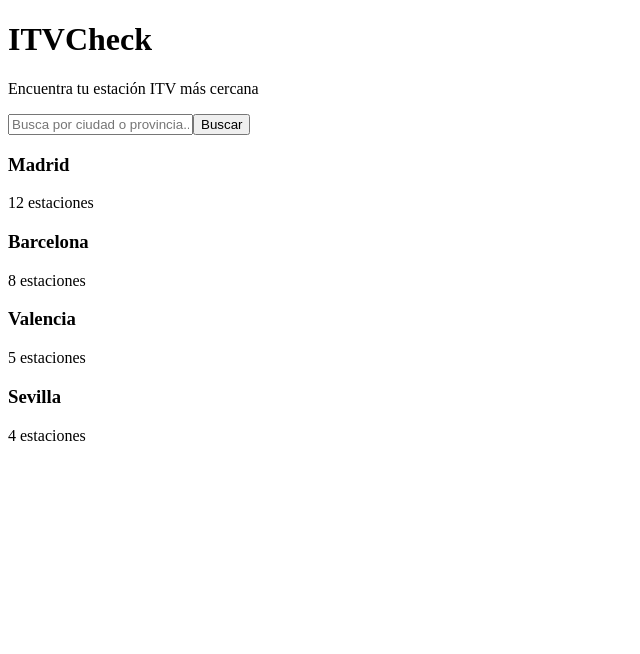
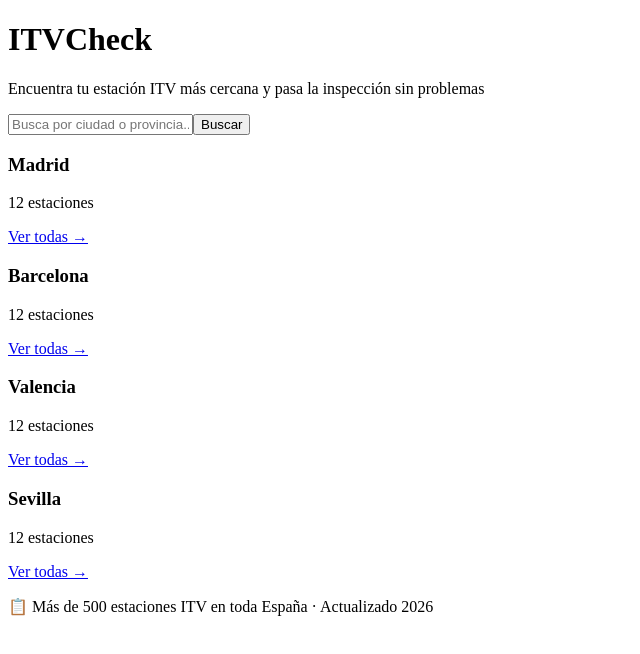
Before and after one commit to fotografiacamats-cell/itvcheck, a Next.js app: page / in a window 1280 px wide. Shown: the top 654 px of the page, without its empty margins (0-640 px from the left). Built offline with nearby package versions, Linux system fonts and the light colour scheme.

Commit message:
Update page.js

```diff
--- a/app/page.js
+++ b/app/page.js
@@ -1,21 +1,41 @@
 export default function Home() {
   return (
-    <div>
-      <h1 className="text-5xl font-bold text-center text-blue-600 mb-4">
-        ITVCheck
-      </h1>
-      <p className="text-xl text-center text-gray-600 mb-8">
-        Encuentra tu estación ITV más cercana
-      </p>
-      <div className="max-w-md mx-auto">
-        <input type="text" placeholder="Busca por ciudad o provincia..." className="w-full px-4 py-3 border border-gray-300 rounded-lg shadow-sm focus:outline-none focus:ring-2 focus:ring-blue-500" />
-        <button className="w-full mt-4 bg-blue-600 text-white py-3 rounded-lg hover:bg-blue-700 transition">Buscar</button>
-      </div>
-      <div className="mt-12 grid grid-cols-2 md:grid-cols-4 gap-4">
-        <div className="bg-white p-4 rounded-lg shadow text-center"><h3 className="font-bold">Madrid</h3><p className="text-sm text-gray-500">12 estaciones</p></div>
-        <div className="bg-white p-4 rounded-lg shadow text-center"><h3 className="font-bold">Barcelona</h3><p className="text-sm text-gray-500">8 estaciones</p></div>
-        <div className="bg-white p-4 rounded-lg shadow text-center"><h3 className="font-bold">Valencia</h3><p className="text-sm text-gray-500">5 estaciones</p></div>
-        <div className="bg-white p-4 rounded-lg shadow text-center"><h3 className="font-bold">Sevilla</h3><p className="text-sm text-gray-500">4 estaciones</p></div>
+    <div className="min-h-screen bg-gradient-to-br from-blue-50 to-indigo-100">
+      <div className="max-w-6xl mx-auto px-4 py-16">
+        <div className="text-center">
+          <h1 className="text-6xl font-extrabold text-transparent bg-clip-text bg-gradient-to-r from-blue-600 to-indigo-600 mb-4">
+            ITVCheck
+          </h1>
+          <p className="text-xl text-gray-700 mb-8">
+            Encuentra tu estación ITV más cercana y pasa la inspección sin problemas
+          </p>
+          <div className="max-w-md mx-auto flex gap-2">
+            <input
+              type="text"
+              placeholder="Busca por ciudad o provincia..."
+              className="flex-1 px-4 py-3 border border-gray-300 rounded-lg shadow-sm focus:outline-none focus:ring-2 focus:ring-blue-500"
+            />
+            <button className="px-6 py-3 bg-blue-600 text-white rounded-lg hover:bg-blue-700 transition shadow-md">
+              Buscar
+            </button>
+          </div>
+        </div>
+
+        <div className="mt-16 grid grid-cols-1 sm:grid-cols-2 md:grid-cols-4 gap-6">
+          {['Madrid', 'Barcelona', 'Valencia', 'Sevilla'].map((ciudad) => (
+            <div key={ciudad} className="bg-white p-6 rounded-2xl shadow-lg hover:shadow-xl transition text-center border border-gray-100">
+              <h3 className="text-2xl font-bold text-gray-800">{ciudad}</h3>
+              <p className="text-gray-500 mt-1">12 estaciones</p>
+              <a href={`/provincia/${ciudad.toLowerCase()}`} className="mt-4 inline-block text-blue-600 hover:text-blue-800 text-sm font-medium">
+                Ver todas →
+              </a>
+            </div>
+          ))}
+        </div>
+
+        <div className="mt-16 text-center text-gray-500 text-sm">
+          <p>📋 Más de 500 estaciones ITV en toda España · Actualizado 2026</p>
+        </div>
       </div>
     </div>
   );
```
